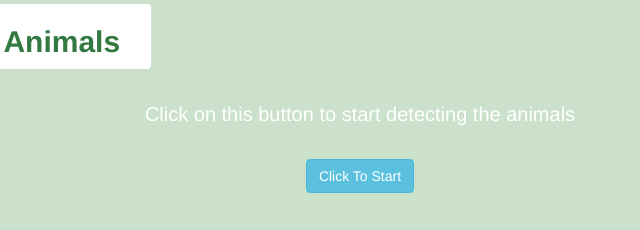
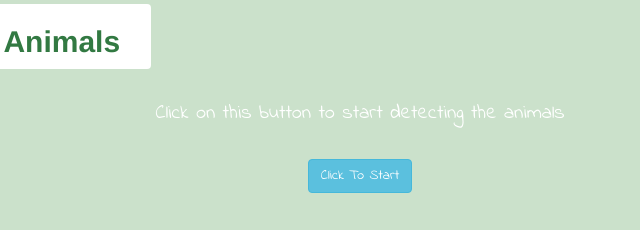
Before and after one commit to 1711111/AnimalSoundRecognition_Project106, a plain HTML site: page index.html in a window 1280 px wide. Shown: the top 230 px of the page, 280-920 px from the left. Drawn offline with nearby package versions, Linux system fonts and the light colour scheme.

Commit message:
Add files via upload

```diff
--- a/index.html
+++ b/index.html
@@ -8,6 +8,10 @@
 
         <title>Sound App</title>
         <link rel="stylesheet" type="text/css" href="style.css">
+
+        <link rel="preconnect" href="https://fonts.googleapis.com">
+        <link rel="preconnect" href="https://fonts.gstatic.com" crossorigin>
+        <link href="https://fonts.googleapis.com/css2?family=Indie+Flower&display=swap" rel="stylesheet">
     </head>
     <body>
         <center>
@@ -17,7 +21,7 @@
         <br><br><br>
         <div id="main_div">
             <p style="font-size: 20px;">Click on this button to start detecting the animals</p>
-            <button id="btstart" onclick="Start()" class="btn btn-info">Click To Start</button>
+            <button id="btstart" onclick="startClassifier()" class="btn btn-info">Click To Start</button>
             <br>
             <h3 id="Audioclass"></h3><h4 id="Animalnumber"></h4>
             <br>
--- a/style.css
+++ b/style.css
@@ -10,6 +10,9 @@ body {
     color: white;
     margin-top: 20px;
     padding: 20px;
+    font-family: "Indie Flower", cursive;
+    font-weight: 400;
+    font-style: normal;
 }
 .copy_right_footer {
     position: fixed;
@@ -23,3 +26,8 @@ body {
     text-shadow: 5px 5px 5px rgb(40, 39, 39);
     border-radius: 10px;
 }
+button {
+    font-family: "Indie Flower", cursive;
+    font-weight: 450;
+    font-style: normal;
+}
```
Also changed, not shown: main.js (+7 -0 lines).
